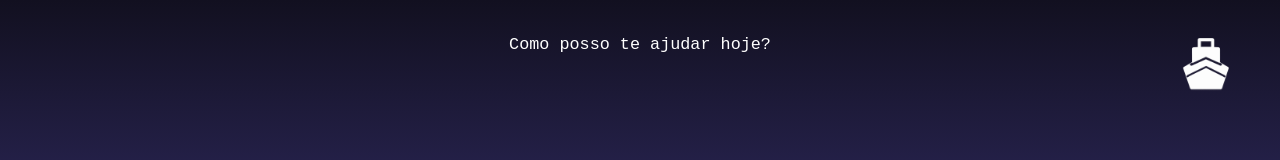
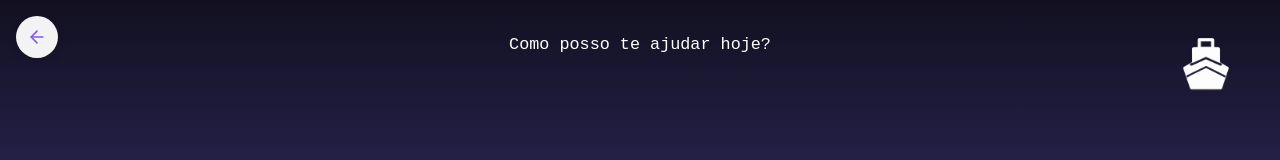
Before and after one commit to dayronjp/JurisBridge-IA, a React (Vite) app in the folder Jurisbride Ai/frontend/: page /jurisia in a window 1280 px wide. Shown: the top 160 px of the page. Built offline with nearby package versions, Linux system fonts and the light colour scheme.

Commit message:
adding blocking in ai for not logged users

```diff
--- a/Jurisbride Ai/frontend/src/containers/Conectese/conecte.jsx
+++ b/Jurisbride Ai/frontend/src/containers/Conectese/conecte.jsx
@@ -1,7 +1,8 @@
-import { Link } from "react-router-dom";
+import { Link, useNavigate } from "react-router-dom";
 import styled from "styled-components";
 import Globalstyles from "../../styles/globalstyles.js";
 import bgImage from "../../assets/bridgejai.png";
+import { ArrowLeft } from "lucide-react";
 
 const PageWrapper = styled.div`
   display: flex;
@@ -72,11 +73,47 @@ const ButtonLink = styled(Link)`
   }
 `;
 
+// 🟣 Botão de voltar redondo com ícone
+const BackButton = styled.button`
+  position: absolute;
+  top: 1rem;
+  left: 1rem;
+  width: 42px;
+  height: 42px;
+  border-radius: 50%;
+  background: #f3f3f3;
+  border: none;
+  display: flex;
+  align-items: center;
+  justify-content: center;
+  cursor: pointer;
+  box-shadow: 0 4px 8px rgba(0,0,0,0.1);
+  transition: background 0.3s, transform 0.2s;
+  z-index: 1000;
+
+  &:hover {
+    background: #e5e5e5;
+    transform: scale(1.05);
+  }
+
+  svg {
+    stroke: #7f5af0;
+    width: 20px;
+    height: 20px;
+  }
+`;
+
 function Conectse() {
+  const navigate = useNavigate();
+
   return (
     <>
       <Globalstyles />
       <PageWrapper>
+        <BackButton onClick={() => navigate("/")}>
+          <ArrowLeft />
+        </BackButton>
+
         <LeftSide />
 
         <RightSide>
--- a/Jurisbride Ai/frontend/src/containers/Home/index.jsx
+++ b/Jurisbride Ai/frontend/src/containers/Home/index.jsx
@@ -1,9 +1,11 @@
 import { Link, useNavigate } from 'react-router-dom';
+import { useState, useEffect } from 'react';
 import Globalstyles from "../../styles/globalstyles.js";
 import styled, { keyframes } from "styled-components";
 import logo from "../../assets/logo_jb.png";
 import TypingEffect from '../../components/TypingEffect/Typing.jsx';
 
+// animações
 const fadeInUp = keyframes`
   from { opacity: 0; transform: translateY(25px); }
   to { opacity: 1; transform: translateY(0); }
@@ -27,6 +29,60 @@ const rock = keyframes`
   100% { transform: rotate(-1.5deg) translateY(0px); }
 `;
 
+// MODAL personalizado
+const ModalOverlay = styled.div`
+  position: fixed;
+  top: 0;
+  left: 0;
+  right: 0;
+  bottom: 0;
+  background: rgba(15, 0, 30, 0.75);
+  backdrop-filter: blur(3px);
+  z-index: 999;
+  display: flex;
+  justify-content: center;
+  align-items: center;
+`;
+
+const ModalContent = styled.div`
+  background: #1d1030;
+  padding: 2.5rem;
+  border-radius: 18px;
+  box-shadow: 0 0 20px #b884ffaa;
+  text-align: center;
+  max-width: 400px;
+  color: white;
+  font-family: "Georgia", serif;
+  animation: ${fadeInScale} 0.5s ease forwards;
+
+  h3 {
+    font-size: 1.4rem;
+    margin-bottom: 1rem;
+  }
+
+  p {
+    margin-bottom: 1.5rem;
+    font-size: 1rem;
+  }
+
+  button {
+    background: #b884ff;
+    color: white;
+    border: none;
+    padding: 10px 24px;
+    border-radius: 50px;
+    cursor: pointer;
+    font-weight: bold;
+    transition: all 0.3s ease;
+
+    &:hover {
+      background: #9f6de2;
+      box-shadow: 0 0 10px #b884ffcc;
+    }
+  }
+`;
+
+// estilos gerais
 const Container = styled.div`
   max-width: 1280px;
   margin: 0 auto;
@@ -69,7 +125,6 @@ const StyledSearchBar = styled.input`
   &::placeholder {
     color: white;
     opacity: 0.7;
-    transition: all 0.3s ease;
   }
 
   &:focus {
@@ -95,6 +150,25 @@ const StyledLink = styled(Link)`
   border: 2px solid #ddd;
   border-radius: 25px;
   cursor: pointer;
+  user-select: none;
+  transition: all 0.3s ease;
+
+  &:hover {
+    color: purple;
+    transform: scale(1.1);
+    text-shadow: 0 0 5px rgba(128, 0, 128, 0.6);
+  }
+`;
+
+const StyledButtonLink = styled.button`
+  background: none;
+  border: 2px solid #ddd;
+  border-radius: 25px;
+  padding: 10px 20px;
+  color: white;
+  margin: 20px 10px 0 10px;
+  cursor: pointer;
+  font-size: 1rem;
   user-select: none;
   transition: all 0.3s ease;
 
@@ -240,8 +314,8 @@ const CTASection = styled.section`
 const CTAButton = styled(Link)`
   background: white;
   color: #7e57c2;
-  padding: 0.8rem 2.4rem; /* ~80% do tamanho anterior */
-  font-size: 1rem; /* menor tamanho para mais sutileza */
+  padding: 0.8rem 2.4rem;
+  font-size: 1rem;
   border-radius: 50px;
   font-weight: 700;
   text-decoration: none;
@@ -260,7 +334,7 @@ const CTAButton = styled(Link)`
 const Footer = styled.footer`
   margin-top: 7rem;
   padding: 1.2rem 1rem;
-  background: rgba(33, 0, 70, 0.3); /* roxo escuro translúcido */
+  background: rgba(33, 0, 70, 0.3);
   backdrop-filter: blur(8px);
   color: white;
   text-align: center;
@@ -270,8 +344,29 @@ const Footer = styled.footer`
   box-shadow: 0 0 15px #b884ff66;
 `;
 
+function Home() {
+  const [userName, setUserName] = useState(null);
+  const [showModal, setShowModal] = useState(false);
+  const navigate = useNavigate();
 
-function Home() {
+  useEffect(() => {
+    const name = localStorage.getItem("userName");
+    setUserName(name);
+  }, []);
+
+  const handleJurisIA = () => {
+    if (userName) {
+      navigate("/jurisia");
+    } else {
+      setShowModal(true);
+    }
+  };
+
+  const closeModalAndGoToLogin = () => {
+    setShowModal(false);
+    navigate("/login");
+  };
+
   return (
     <>
       <Globalstyles />
@@ -281,9 +376,12 @@ function Home() {
         <LinksContainer>
           <StyledLink to="/register">Registre-Se</StyledLink>
           <StyledLink to="/login">Login</StyledLink>
-          <StyledLink to="/jurisia">Juris IA</StyledLink>
+          <StyledButtonLink onClick={handleJurisIA}>
+            Juris IA {userName ? "" : "🔒"}
+          </StyledButtonLink>
           <StyledLink to="/conectese">Conecte-se com um Advogado</StyledLink>
         </LinksContainer>
+
         <Divider />
         <TypingWrapper>
           <TypingEffect />
@@ -294,59 +392,56 @@ function Home() {
             <h2>O que é o JurisBridge?</h2>
             <p>
               O <strong>JurisBridge</strong> nasceu com o propósito de integrar tecnologia e justiça
-              em uma única plataforma. Aqui você acessa serviços jurídicos, inteligência artificial e
-              profissionais capacitados de forma acessível, segura e moderna.
-            </p>
-            <p>
-              Nossa missão é romper as barreiras entre o cidadão e o conhecimento jurídico com
-              ferramentas intuitivas e poderosas que facilitam sua jornada rumo à informação clara e
-              à resolução de problemas legais.
+              em uma única plataforma...
             </p>
           </TextArea>
-
           <BoatFloat src={logo} alt="Barco balançando" />
         </InfoSection>
 
-        {/* Features */}
         <FeaturesSection>
           <FeatureCard>
-            <svg viewBox="0 0 64 64" xmlns="http://www.w3.org/2000/svg"><circle cx="32" cy="32" r="30" /></svg>
+            <svg viewBox="0 0 64 64"><circle cx="32" cy="32" r="30" /></svg>
             <h3>Consulta IA</h3>
             <p>Respostas jurídicas rápidas e precisas com inteligência artificial.</p>
           </FeatureCard>
           <FeatureCard>
-            <svg viewBox="0 0 64 64" xmlns="http://www.w3.org/2000/svg"><rect width="50" height="50" x="7" y="7" rx="8"/></svg>
+            <svg viewBox="0 0 64 64"><rect width="50" height="50" x="7" y="7" rx="8" /></svg>
             <h3>Acompanhamento</h3>
             <p>Acompanhe seu processo jurídico em tempo real, sem complicações.</p>
           </FeatureCard>
           <FeatureCard>
-            <svg viewBox="0 0 64 64" xmlns="http://www.w3.org/2000/svg"><polygon points="32,5 59,59 5,59"/></svg>
+            <svg viewBox="0 0 64 64"><polygon points="32,5 59,59 5,59" /></svg>
             <h3>Documentos Automáticos</h3>
             <p>Geração automática de documentos legais, personalizados e confiáveis.</p>
           </FeatureCard>
         </FeaturesSection>
 
-        {/* Estatísticas */}
         <StatsSection>
           <p>
-            Com seu feedback, nosso sistema evolui constantemente — tornando o JurisBridge cada vez mais inteligente e confiável para todos.
-            <br />
-            Experimente hoje e ajude a construir a justiça do futuro com a gente!
+            Com seu feedback, nosso sistema evolui constantemente — tornando o JurisBridge mais confiável.
           </p>
         </StatsSection>
 
-        {/* CTA */}
         <CTASection>
           <h2>Quer facilitar sua vida jurídica?</h2>
-          <p>Cadastre-se agora e descubra como o JurisBridge pode transformar sua experiência com o sistema legal.</p>
+          <p>Cadastre-se agora e descubra como o JurisBridge pode te ajudar.</p>
           <CTAButton to="/register">Começar Agora</CTAButton>
         </CTASection>
 
-        {/* Footer */}
         <Footer>
           &copy; 2025 JurisBridge. Todos os direitos reservados.
         </Footer>
       </Container>
+
+      {showModal && (
+        <ModalOverlay>
+          <ModalContent>
+            <h3>⚠️ Acesso restrito</h3>
+            <p>Para acessar a <strong>Juris IA</strong>, você precisa estar logado.</p>
+            <button onClick={closeModalAndGoToLogin}>Fazer Login</button>
+          </ModalContent>
+        </ModalOverlay>
+      )}
     </>
   );
 }
--- a/Jurisbride Ai/frontend/src/containers/JurisIA/jurisia.jsx
+++ b/Jurisbride Ai/frontend/src/containers/JurisIA/jurisia.jsx
@@ -1,9 +1,10 @@
 import React, { useState, useRef } from "react";
 import axios from "axios";
 import styled, { createGlobalStyle, keyframes } from "styled-components";
-import { Link } from "react-router-dom";
+import { Link, useNavigate } from "react-router-dom";
 import logo from "../../assets/logo_jb.png";
 import bridgejai from "../../assets/bridgejai.png";
+import { ArrowLeft } from "lucide-react";
 
 const GlobalStyles = createGlobalStyle`
   * {
@@ -165,7 +166,7 @@ const BackgroundImage = styled.img`
   position: fixed;
   top: 50%;
   left: 50%;
-  width: 66%; /* aumentado 10% de 60% */
+  width: 66%;
   height: auto;
   max-width: none;
   transform: translate(-50%, -50%);
@@ -189,12 +190,42 @@ const Title = styled.h1`
   z-index: 1;
 `;
 
+const BackButton = styled.button`
+  position: absolute;
+  top: 1rem;
+  left: 1rem;
+  width: 42px;
+  height: 42px;
+  border-radius: 50%;
+  background: #f3f3f3;
+  border: none;
+  display: flex;
+  align-items: center;
+  justify-content: center;
+  cursor: pointer;
+  box-shadow: 0 4px 8px rgba(0,0,0,0.1);
+  transition: background 0.3s, transform 0.2s;
+  z-index: 1000;
+
+  &:hover {
+    background: #e5e5e5;
+    transform: scale(1.05);
+  }
+
+  svg {
+    stroke: #7f5af0;
+    width: 20px;
+    height: 20px;
+  }
+`;
+
 export default function JurisIA() {
   const [input, setInput] = useState("");
   const [loading, setLoading] = useState(false);
   const [answer, setAnswer] = useState("");
   const [error, setError] = useState(null);
   const responseRef = useRef(null);
+  const navigate = useNavigate();
 
   const handleChange = (e) => setInput(e.target.value);
 
@@ -234,6 +265,9 @@ export default function JurisIA() {
   return (
     <>
       <GlobalStyles />
+      <BackButton onClick={() => navigate("/")}>
+        <ArrowLeft />
+      </BackButton>
       <Link to="/">
         <Logo src={logo} alt="JurisBridge Logo" />
       </Link>
--- a/Jurisbride Ai/frontend/src/containers/Login/login.jsx
+++ b/Jurisbride Ai/frontend/src/containers/Login/login.jsx
@@ -4,6 +4,35 @@ import axios from "axios";
 import { ToastContainer, toast } from "react-toastify";
 import "react-toastify/dist/ReactToastify.css";
 import { useNavigate, Link } from "react-router-dom";
+import { ArrowLeft } from "lucide-react";
+
+const BackButton = styled.button`
+  position: absolute;
+  top: 20px;
+  left: 20px;
+  width: 42px;
+  height: 42px;
+  border-radius: 50%;
+  background: #f3f3f3;
+  border: none;
+  display: flex;
+  align-items: center;
+  justify-content: center;
+  cursor: pointer;
+  box-shadow: 0 4px 8px rgba(0,0,0,0.1);
+  transition: background 0.3s, transform 0.2s;
+
+  &:hover {
+    background: #e5e5e5;
+    transform: scale(1.05);
+  }
+
+  svg {
+    stroke: #7f5af0;
+    width: 20px;
+    height: 20px;
+  }
+`;
 
 const LoginContainer = styled.div`
   max-inline-size: 400px;
@@ -170,6 +199,9 @@ const Login = () => {
 
   return (
     <LoginContainer>
+        <BackButton onClick={() => navigate("/")}>
+      <ArrowLeft />
+      </BackButton>
       <Title>Olá! Bem-Vindo novamente.</Title>
       <Form onSubmit={handleSubmit}>
         <FormGroup>
--- a/Jurisbride Ai/frontend/src/containers/Perfil/perfil.jsx
+++ b/Jurisbride Ai/frontend/src/containers/Perfil/perfil.jsx
@@ -1,10 +1,40 @@
 import React, { useState, useEffect, useRef } from "react";
 import Globalstyles from "../../styles/globalstyles";
 import styled from "styled-components";
-import { useNavigate } from "react-router-dom";
+import { Navigate, useNavigate } from "react-router-dom";
 import axios from "axios";
 import { Pencil, ShieldCheck, UserRound } from "lucide-react";
 import imageCompression from "browser-image-compression";
+import { ArrowLeft} from "lucide-react"
+
+const BackButton = styled.button`
+  position: fixed;
+  top: 20px;
+  left: 20px;
+  z-index: 999;
+  width: 42px;
+  height: 42px;
+  border-radius: 50%;
+  background-color: #f3f3f3;
+  border: none;
+  display: flex;
+  align-items: center;
+  justify-content: center;
+  cursor: pointer;
+  box-shadow: 0 4px 8px rgba(0,0,0,0.1);
+  transition: background 0.3s, transform 0.2s;
+
+  &:hover {
+    background-color: #e5e5e5;
+    transform: scale(1.05);
+  }
+
+  svg {
+    stroke: #7f5af0;
+    width: 20px;
+    height: 20px;
+  }
+`;
 
 const Container = styled.div`
   min-height: 100vh;
@@ -256,6 +286,9 @@ function Perfil() {
   return (
     <>
       <Globalstyles />
+      <BackButton onClick={() => navigate("/")}>
+        <ArrowLeft />
+      </BackButton>
       <Container>
         {name && (
           <UserWrapper onClick={toggleDropdown}>
--- a/Jurisbride Ai/frontend/src/containers/Register/register.jsx
+++ b/Jurisbride Ai/frontend/src/containers/Register/register.jsx
@@ -4,6 +4,36 @@ import axios from "axios";
 import { toast, ToastContainer } from "react-toastify";
 import "react-toastify/dist/ReactToastify.css";
 import { useNavigate } from "react-router-dom";
+import { ArrowLeft } from "lucide-react";
+
+
+const BackButton = styled.button`
+  position: absolute;
+  top: 20px;
+  left: 20px;
+  width: 42px;
+  height: 42px;
+  border-radius: 50%;
+  background: #f3f3f3;
+  border: none;
+  display: flex;
+  align-items: center;
+  justify-content: center;
+  cursor: pointer;
+  box-shadow: 0 4px 8px rgba(0,0,0,0.1);
+  transition: background 0.3s, transform 0.2s;
+
+  &:hover {
+    background: #e5e5e5;
+    transform: scale(1.05);
+  }
+
+  svg {
+    stroke: #7f5af0;
+    width: 20px;
+    height: 20px;
+  }
+`;
 
 const RegisterContainer = styled.div`
   max-inline-size: 400px;
@@ -172,6 +202,9 @@ const Register = () => {
 
   return (
     <RegisterContainer>
+      <BackButton onClick={() => navigate("/")}>
+      <ArrowLeft />
+      </BackButton>
       <Title>Comece por aqui!</Title>
       <Form onSubmit={handleSubmit}>
         <FormGroup>
```
